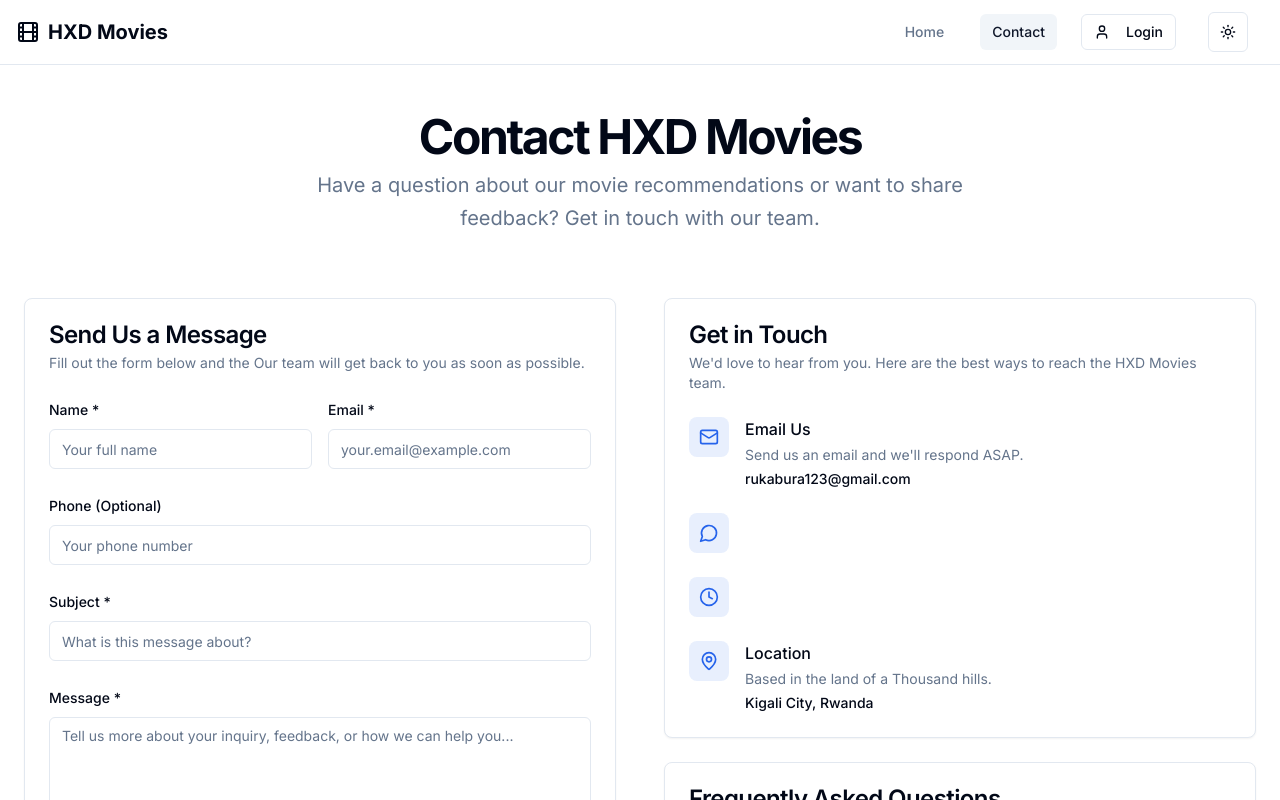
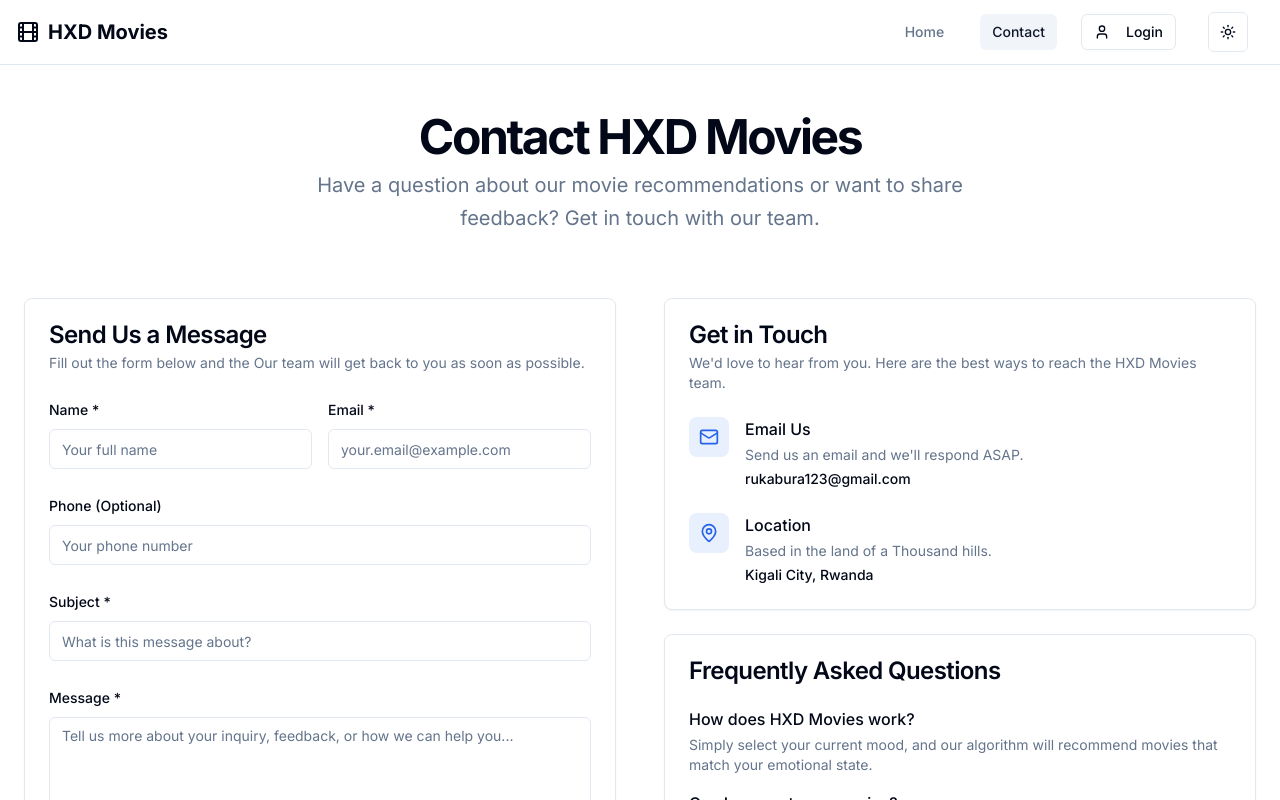
Before and after one commit to hxd54/hxd54-movies, a Next.js app: page /contact in a window 1280 px wide. Shown: the top 800 px of the page. Built offline with nearby package versions, Linux system fonts and the light colour scheme.

Commit message:
changes to the contact page#2

```diff
--- a/components/contact/ContactInfo.tsx
+++ b/components/contact/ContactInfo.tsx
@@ -25,20 +25,9 @@ export function ContactInfo() {
 
           <div className="flex items-start gap-4">
             <div className="flex h-10 w-10 items-center justify-center rounded-lg bg-primary/10">
-              <MessageCircle className="h-5 w-5 text-primary" />
-            </div>
-          </div>
-
-          <div className="flex items-start gap-4">
-            <div className="flex h-10 w-10 items-center justify-center rounded-lg bg-primary/10">
-              <Clock className="h-5 w-5 text-primary" />
-            </div>
-          </div>
-
-          <div className="flex items-start gap-4">
-            <div className="flex h-10 w-10 items-center justify-center rounded-lg bg-primary/10">
               <MapPin className="h-5 w-5 text-primary" />
             </div>
+
             <div className="space-y-1">
               <h3 className="font-medium">Location</h3>
               <p className="text-sm text-muted-foreground">Based in the land of a Thousand hills.</p>
```
